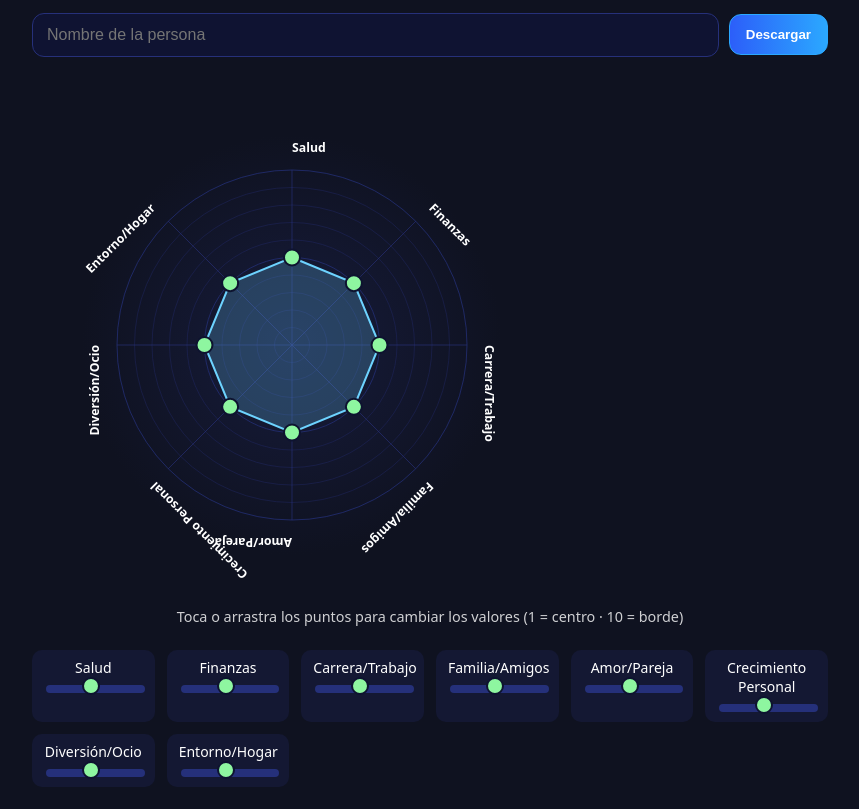
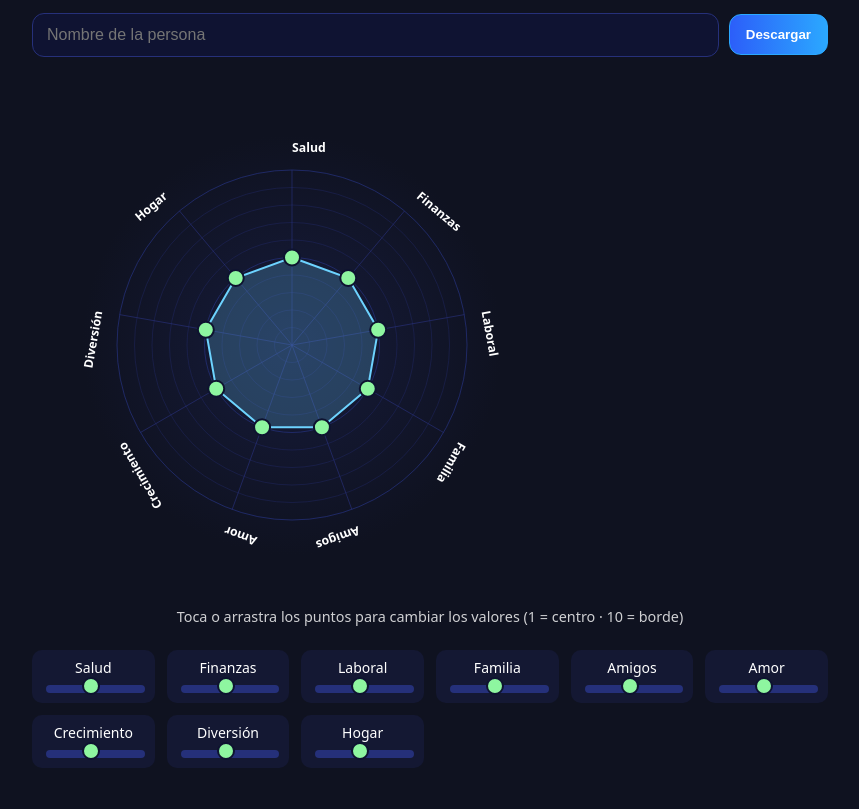
Before and after one commit to jordavila/Circulovida, a plain HTML site: page index.html in a window 1280 px wide. Shown: the part 95-904 px from the top of the page, without its empty margins (210-1069 px from the left). Drawn offline with Linux system fonts and the light colour scheme.

Commit message:
Update index.html

```diff
--- a/index.html
+++ b/index.html
@@ -171,8 +171,8 @@
 <script>
 (() => {
   const categories = [
-    'Salud', 'Finanzas', 'Carrera/Trabajo', 'Familia/Amigos',
-    'Amor/Pareja', 'Crecimiento Personal', 'Diversión/Ocio', 'Entorno/Hogar'
+    'Salud', 'Finanzas', 'Laboral', 'Familia', 'Amigos',
+    'Amor', 'Crecimiento', 'Diversión', 'Hogar'
   ];
   const MAX = 10;
 
```
